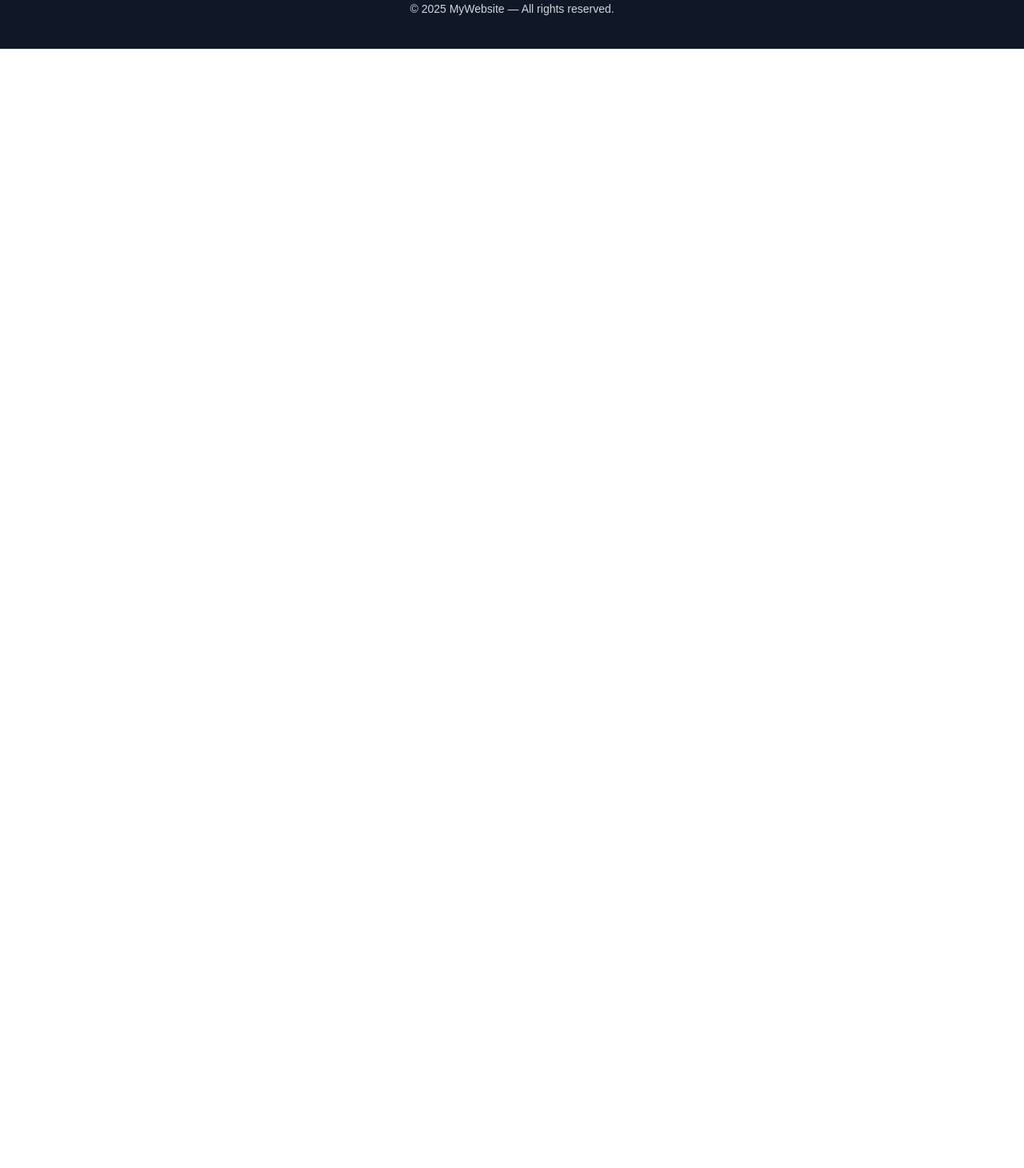
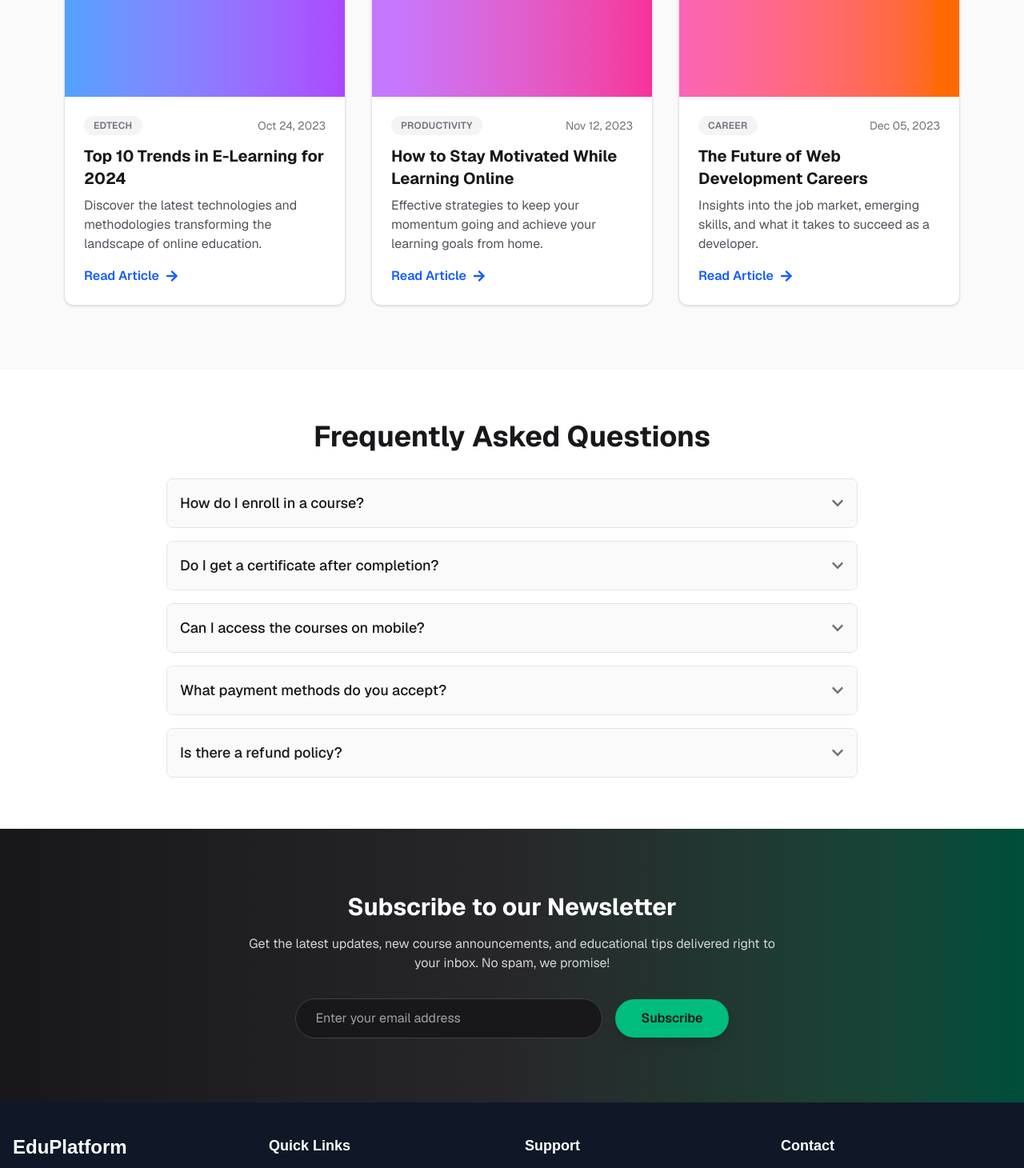
Before and after one commit to zahirraihan26/next-app, a Next.js app: page / in a window 1280 px wide. Shown: the part 2900-4360 px from the top of the page at 80% size. Before the commit the page ends 2961 px from the top, so only its background shows below. Built offline with nearby package versions, Linux system fonts and the light colour scheme; no server answers.

Commit message:
added news section

```diff
--- /dev/null
+++ b/src/Components/Blog/Blog.jsx
@@ -0,0 +1,80 @@
+"use client";
+import { FaArrowRight } from "react-icons/fa";
+
+const blogs = [
+    {
+        id: 1,
+        title: "Top 10 Trends in E-Learning for 2024",
+        excerpt:
+            "Discover the latest technologies and methodologies transforming the landscape of online education.",
+        date: "Oct 24, 2023",
+        category: "EdTech",
+        gradient: "from-blue-400 to-purple-500",
+    },
+    {
+        id: 2,
+        title: "How to Stay Motivated While Learning Online",
+        excerpt:
+            "Effective strategies to keep your momentum going and achieve your learning goals from home.",
+        date: "Nov 12, 2023",
+        category: "Productivity",
+        gradient: "from-purple-400 to-pink-500",
+    },
+    {
+        id: 3,
+        title: "The Future of Web Development Careers",
+        excerpt:
+            "Insights into the job market, emerging skills, and what it takes to succeed as a developer.",
+        date: "Dec 05, 2023",
+        category: "Career",
+        gradient: "from-pink-400 to-orange-500",
+    },
+];
+
+export default function Blog() {
+    return (
+        <section className="py-20 bg-zinc-50 dark:bg-black">
+            <div className="max-w-6xl mx-auto px-4">
+                <h2 className="text-3xl md:text-4xl font-bold text-center mb-12 text-zinc-900 dark:text-white">
+                    Latest Articles & News
+                </h2>
+                <div className="grid grid-cols-1 md:grid-cols-3 gap-8">
+                    {blogs.map((blog) => (
+                        <div
+                            key={blog.id}
+                            className="bg-white dark:bg-zinc-900 rounded-xl overflow-hidden shadow-sm hover:shadow-md transition duration-300 border border-zinc-200 dark:border-zinc-800 flex flex-col"
+                        >
+                            {/* Thumbnail Placeholder with Gradient */}
+                            <div
+                                className={`h-48 w-full bg-gradient-to-r ${blog.gradient}`}
+                            ></div>
+
+                            <div className="p-6 flex-1 flex flex-col">
+                                <div className="flex justify-between items-center text-sm text-zinc-500 dark:text-zinc-400 mb-3">
+                                    <span className="bg-zinc-100 dark:bg-zinc-800 px-3 py-1 rounded-full text-xs font-semibold uppercase tracking-wide">
+                                        {blog.category}
+                                    </span>
+                                    <span>{blog.date}</span>
+                                </div>
+                                <h3 className="text-xl font-bold text-zinc-900 dark:text-white mb-2 line-clamp-2">
+                                    {blog.title}
+                                </h3>
+                                <p className="text-zinc-600 dark:text-zinc-300 mb-4 line-clamp-3">
+                                    {blog.excerpt}
+                                </p>
+                                <div className="mt-auto">
+                                    <a
+                                        href="#"
+                                        className="inline-flex items-center text-blue-600 hover:text-blue-700 font-semibold"
+                                    >
+                                        Read Article <FaArrowRight className="ml-2 w-4 h-4" />
+                                    </a>
+                                </div>
+                            </div>
+                        </div>
+                    ))}
+                </div>
+            </div>
+        </section>
+    );
+}
--- /dev/null
+++ b/src/Components/FAQ/FAQ.jsx
@@ -0,0 +1,76 @@
+"use client";
+import { useState } from "react";
+import { FaChevronDown, FaChevronUp } from "react-icons/fa";
+
+const faqs = [
+    {
+        question: "How do I enroll in a course?",
+        answer:
+            "To enroll in a course, simply sign up for an account, browse our course catalog, select the course you're interested in, and click the 'Enroll Now' button. Follow the payment instructions to get instant access.",
+    },
+    {
+        question: "Do I get a certificate after completion?",
+        answer:
+            "Yes! Upon successfully completing a course and passing any required assessments, you will receive a verified certificate that you can share on your resume or LinkedIn profile.",
+    },
+    {
+        question: "Can I access the courses on mobile?",
+        answer:
+            "Absolutely. Our platform is fully responsive, allowing you to learn on the go from your smartphone, tablet, or desktop computer anytime, anywhere.",
+    },
+    {
+        question: "What payment methods do you accept?",
+        answer:
+            "We accept major credit cards (Visa, MasterCard, American Express), PayPal, and other secure payment methods depending on your region.",
+    },
+    {
+        question: "Is there a refund policy?",
+        answer:
+            "Yes, we offer a 30-day money-back guarantee. If you are not satisfied with a course, you can request a full refund within 30 days of purchase.",
+    },
+];
+
+export default function FAQ() {
+    const [openIndex, setOpenIndex] = useState(null);
+
+    const toggleFAQ = (index) => {
+        setOpenIndex(openIndex === index ? null : index);
+    };
+
+    return (
+        <section className="py-16 bg-white dark:bg-zinc-900">
+            <div className="max-w-4xl mx-auto px-4">
+                <h2 className="text-3xl md:text-4xl font-bold text-center mb-8 text-zinc-900 dark:text-white">
+                    Frequently Asked Questions
+                </h2>
+                <div className="space-y-4">
+                    {faqs.map((faq, index) => (
+                        <div
+                            key={index}
+                            className="border border-zinc-200 dark:border-zinc-700 rounded-lg overflow-hidden"
+                        >
+                            <button
+                                onClick={() => toggleFAQ(index)}
+                                className="w-full flex justify-between items-center p-4 text-left bg-zinc-50 dark:bg-zinc-800 hover:bg-zinc-100 dark:hover:bg-zinc-700 transition"
+                            >
+                                <span className="text-lg font-medium text-zinc-900 dark:text-white">
+                                    {faq.question}
+                                </span>
+                                {openIndex === index ? (
+                                    <FaChevronUp className="text-blue-600" />
+                                ) : (
+                                    <FaChevronDown className="text-zinc-500" />
+                                )}
+                            </button>
+                            {openIndex === index && (
+                                <div className="p-4 bg-white dark:bg-zinc-900 text-zinc-600 dark:text-zinc-300">
+                                    {faq.answer}
+                                </div>
+                            )}
+                        </div>
+                    ))}
+                </div>
+            </div>
+        </section>
+    );
+}
--- /dev/null
+++ b/src/Components/Newsletter/Newsletter.jsx
@@ -0,0 +1,34 @@
+"use client";
+
+export default function Newsletter() {
+  return (
+    <section className="py-20 bg-gradient-to-r from-zinc-900 via-zinc-800 to-emerald-900">
+      <div className="max-w-4xl mx-auto px-4 text-center">
+        <h2 className="text-3xl font-bold text-white mb-4">
+          Subscribe to our Newsletter
+        </h2>
+
+        <p className="text-zinc-300 mb-8 max-w-2xl mx-auto">
+          Get the latest updates, new course announcements, and educational tips
+          delivered right to your inbox. No spam, we promise!
+        </p>
+
+        <form className="flex flex-col sm:flex-row gap-4 justify-center items-center">
+          <input
+            type="email"
+            placeholder="Enter your email address"
+            required
+            className="w-full sm:w-96 px-6 py-3 rounded-full bg-zinc-900 text-white placeholder-zinc-400 border border-zinc-700 focus:outline-none focus:ring-2 focus:ring-emerald-400"
+          />
+
+          <button
+            type="submit"
+            className="w-full sm:w-auto px-8 py-3 bg-emerald-500 text-zinc-900 font-semibold rounded-full hover:bg-emerald-400 transition shadow-lg"
+          >
+            Subscribe
+          </button>
+        </form>
+      </div>
+    </section>
+  );
+}
--- a/src/app/manage/page.jsx
+++ b/src/app/manage/page.jsx
@@ -46,7 +46,8 @@ export default function ManageCoursesPage() {
 
     } catch (error) {
       console.error(error);
-      alert("Error deleting course");
+      alert("Error deleting courses");
+
     }
   };
 
--- a/src/app/page.jsx
+++ b/src/app/page.jsx
@@ -2,6 +2,9 @@ import Hero from "@/Components/Hero/Hero";
 import PopularCourses from "@/Components/PopularCourses/PopularCourses";
 import WhyChoose from "@/Components/WhyChoose/WhyChoose";
 import Ourstudent from "@/Components/Ourstudent/Ourstudent"
+import Blog from "@/Components/Blog/Blog";
+import FAQ from "@/Components/FAQ/FAQ";
+import Newsletter from "@/Components/Newsletter/Newsletter";
 
 
 export default function Home() {
@@ -12,7 +15,9 @@ export default function Home() {
           <WhyChoose></WhyChoose>
           <PopularCourses></PopularCourses>
           <Ourstudent></Ourstudent>
-
+          <Blog></Blog>
+          <FAQ> </FAQ>
+          <Newsletter></Newsletter>
           <div>
 
           </div>
```
